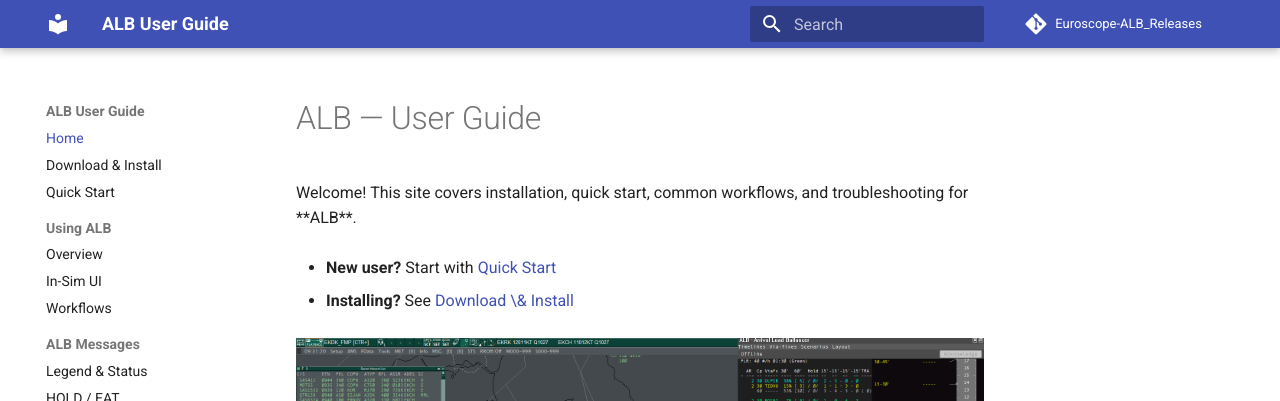
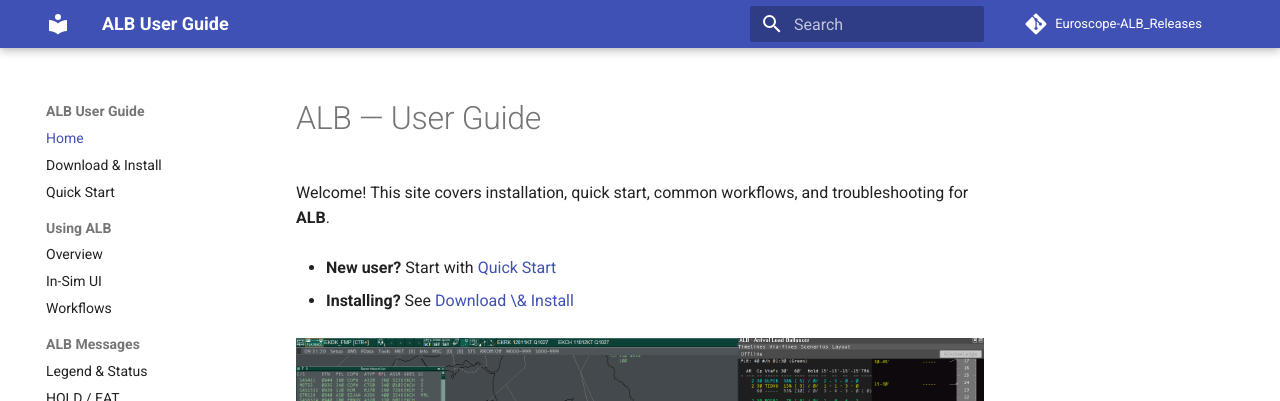
Before and after one commit to sodgaard/Euroscope-ALB_Releases, an MkDocs documentation site: the page built from docs/index.md, in a window 1280 px wide. Shown: the top 401 px of the page. Built offline with MkDocs 1.6.1 and Material for MkDocs 9.7.7, drawn with Linux system fonts in a browser that asks for light colours; comment, search, counter and statistics services are not loaded.

Commit message:
cleaned more formatting

```diff
--- a/docs/index.md
+++ b/docs/index.md
@@ -2,7 +2,7 @@
 
 
 
-Welcome! This site covers installation, quick start, common workflows, and troubleshooting for \*\*ALB\*\*.
+Welcome! This site covers installation, quick start, common workflows, and troubleshooting for **ALB**.
 
 
 
```
